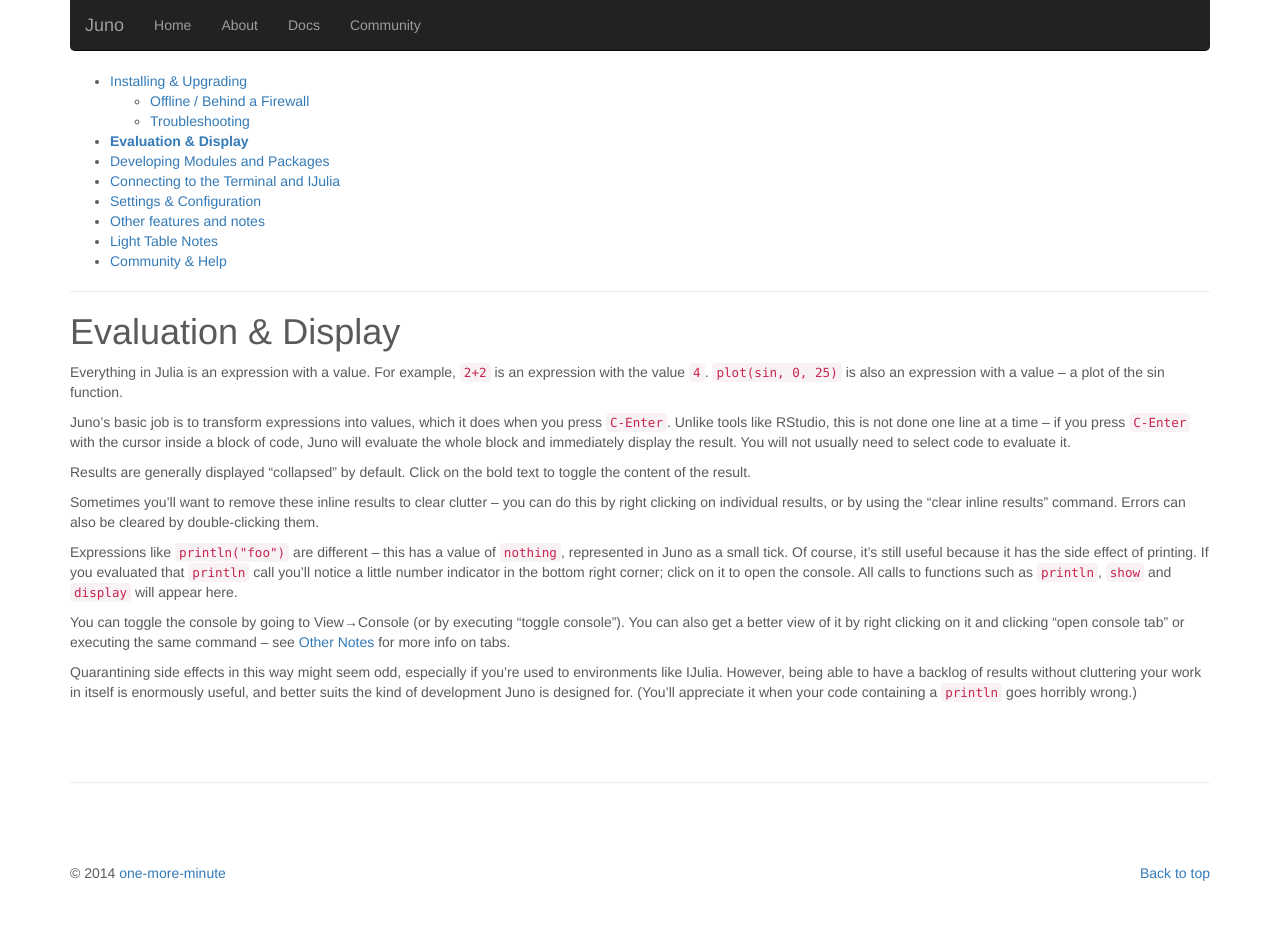
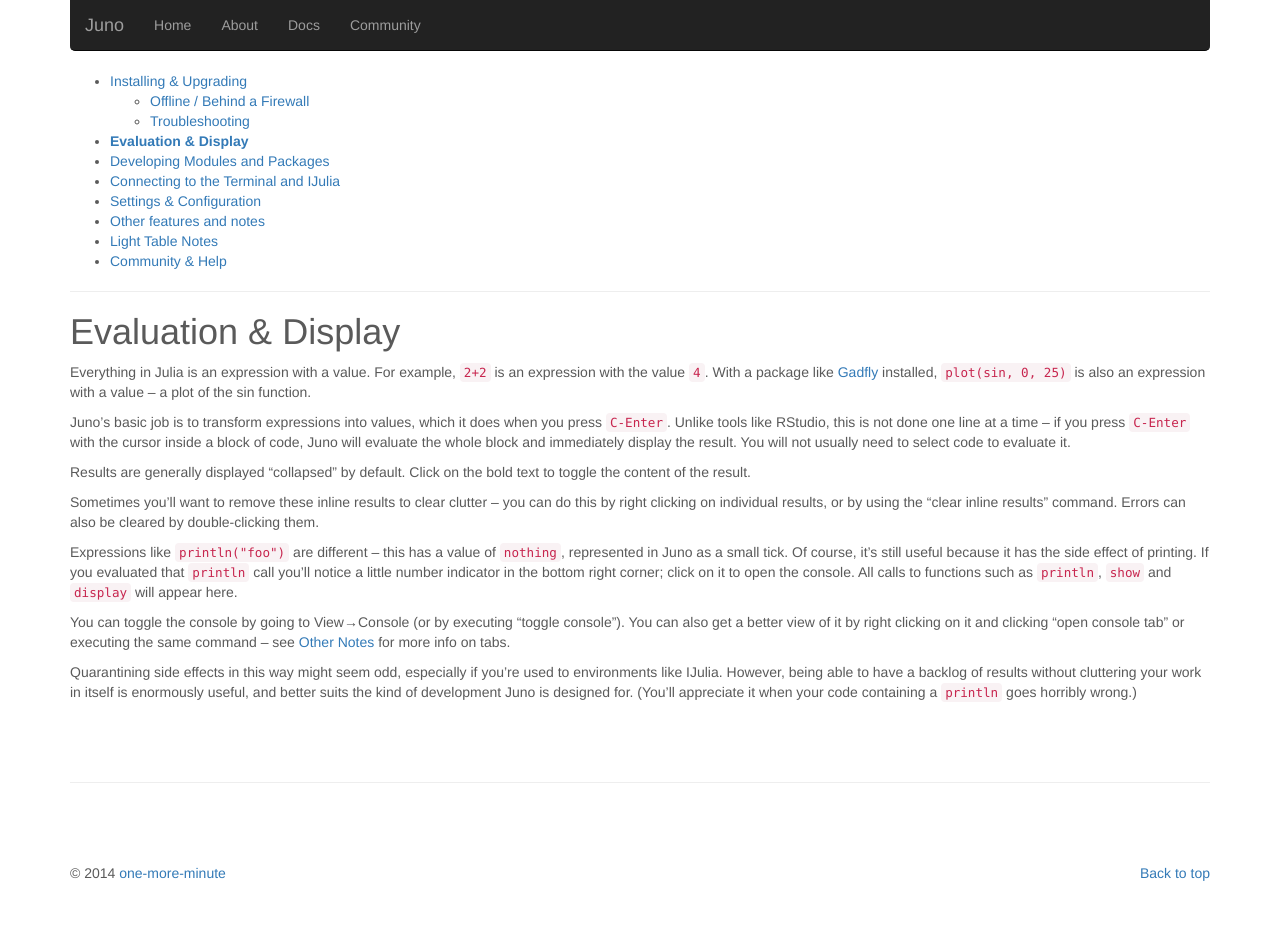
Before and after one commit to JunoLab/junolab.github.io, a Jekyll site: the page built from docs/evaluation.md, in a window 1280 px wide. Built offline with Jekyll 4.4.1, drawn with Linux system fonts in a browser that asks for light colours; nearby versions of some CDN libraries.

Commit message:
add note about installing Gadfly

```diff
--- a/docs/evaluation.md
+++ b/docs/evaluation.md
@@ -1,7 +1,7 @@
 ---
 layout: docs
 ---
-Everything in Julia is an expression with a value. For example, `2+2` is an expression with the value `4`. `plot(sin, 0, 25)` is also an expression with a value – a plot of the sin function.
+Everything in Julia is an expression with a value. For example, `2+2` is an expression with the value `4`. With a package like [Gadfly](http://github.com/dcjones/Gadfly.jl) installed, `plot(sin, 0, 25)` is also an expression with a value – a plot of the sin function.
 
 Juno's basic job is to transform expressions into values, which it does when you press `C-Enter`. Unlike tools like RStudio, this is not done one line at a time – if you press `C-Enter` with the cursor inside a block of code, Juno will evaluate the whole block and immediately display the result. You will not usually need to select code to evaluate it.
 
```
